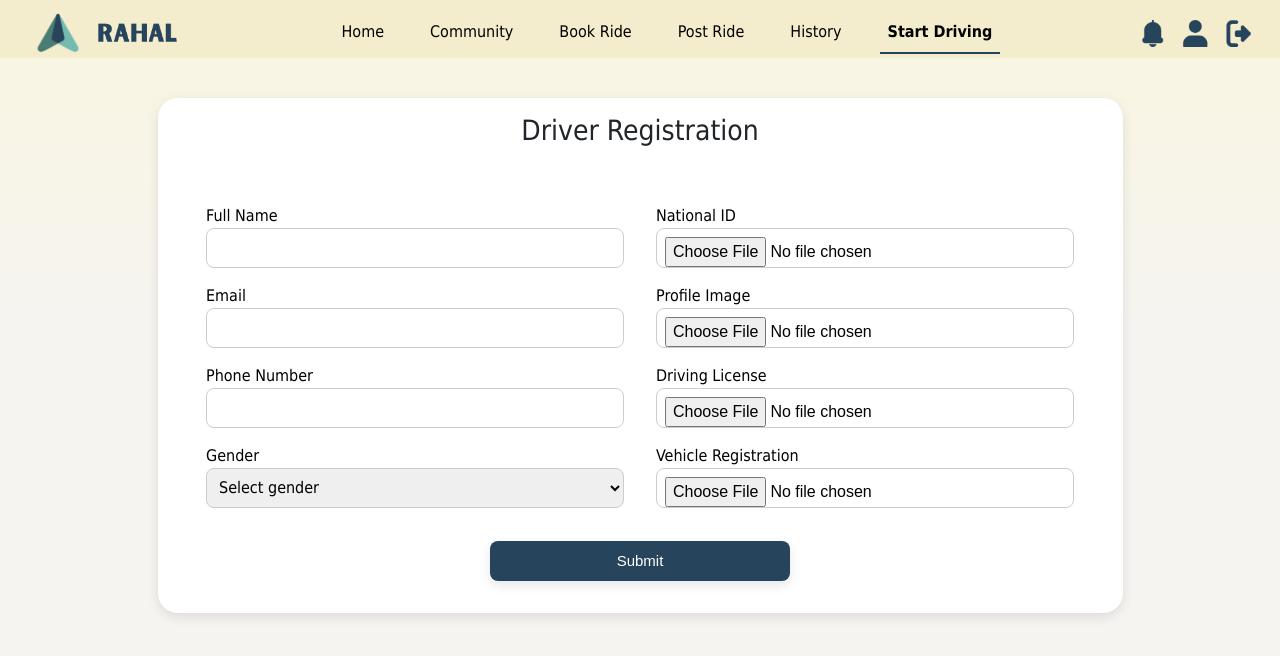
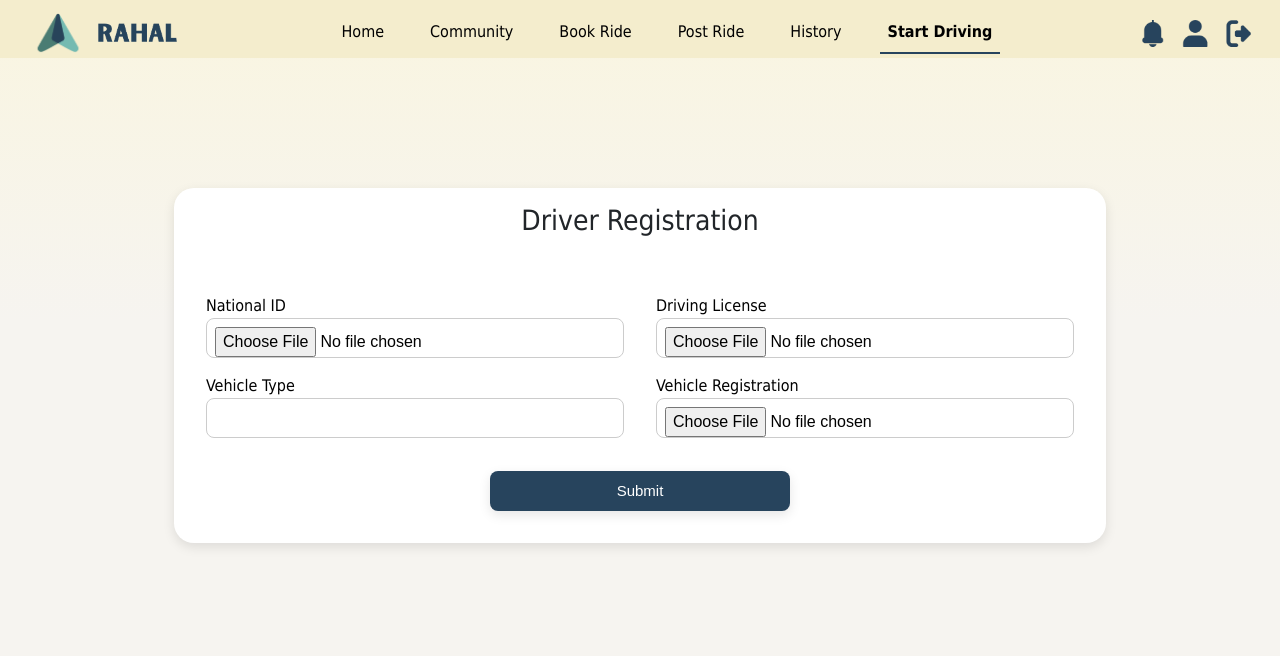
Before and after one commit to SaraEAlshayeb/rahal, a React (Create React App) app: page /driver in a window 1280 px wide. Shown: the top 656 px of the page. Built offline with nearby package versions, Linux system fonts and the light colour scheme.

Commit message:
Pushed By Lamyaa (changes for the consistency)

```diff
--- a/src/Driver.css
+++ b/src/Driver.css
@@ -14,7 +14,6 @@
 
 .driver-form-wrapper {
     padding: 1rem;
-    margin-top: 40px;
     border-radius: 20px;
     background-color: white;
     box-shadow: 0 4px 12px rgba(0, 0, 0, 0.1);
@@ -24,8 +23,19 @@
     align-items: center;
 
     width: 100%;
-    max-width: 965px; /* allow shrinking on small screens */
+    max-width: 965px;
 }
+.driver-page-container {
+    display: flex;
+    justify-content: center;
+    align-items: flex-start; /* align to top instead of center */
+    min-height: 100vh;
+    padding-top: 130px;        /* controls how far from top */
+    padding-bottom: 2rem;     /* prevents cut-off on small screens */
+    box-sizing: border-box;
+}
+
+
 
 
 .driver-form {
--- a/src/Driver.js
+++ b/src/Driver.js
@@ -48,40 +48,17 @@ function Driver() {
 
     return (
         <div className="container d-flex justify-content-center">
+
+            <div className="driver-page-container">
+
+
+
             <div className="driver-form-wrapper w-100">
                 <h3 className="text-center mb-4">Driver Registration</h3>
                 <form onSubmit={handleSubmit} className="driver-form">
                     <div className="driver-column">
-                        <div>
-                            <label htmlFor="fullName" className="driver-label">Full Name</label>
-                            <input id="fullName" type="text" className="driver-input" value={formData.fullName} onChange={handleChange} />
-                            {errors.fullName && <small className="text-danger">{errors.fullName}</small>}
-                        </div>
 
-                        <div>
-                            <label htmlFor="email" className="driver-label">Email</label>
-                            <input id="email" type="email" className="driver-input" value={formData.email} onChange={handleChange} />
-                            {errors.email && <small className="text-danger">{errors.email}</small>}
-                        </div>
 
-                        <div>
-                            <label htmlFor="phone" className="driver-label">Phone Number</label>
-                            <input id="phone" type="tel" className="driver-input" value={formData.phone} onChange={handleChange} />
-                            {errors.phone && <small className="text-danger">{errors.phone}</small>}
-                        </div>
-
-                        <div>
-                            <label htmlFor="gender" className="driver-label">Gender</label>
-                            <select id="gender" className="driver-select" value={formData.gender} onChange={handleChange}>
-                                <option value="" disabled>Select gender</option>
-                                <option value="male">Male</option>
-                                <option value="female">Female</option>
-                            </select>
-                            {errors.gender && <small className="text-danger">{errors.gender}</small>}
-                        </div>
-                    </div>
-
-                    <div className="driver-column">
                         <div>
                             <label htmlFor="idCard" className="driver-label">National ID</label>
                             <input id="idCard" type="file" className="driver-input" accept="image/*" onChange={handleChange} />
@@ -89,10 +66,22 @@ function Driver() {
                         </div>
 
                         <div>
-                            <label htmlFor="profileImage" className="driver-label">Profile Image</label>
-                            <input id="profileImage" type="file" className="driver-input" accept="image/*" onChange={handleChange} />
-                            {errors.profileImage && <small className="text-danger">{errors.profileImage}</small>}
+                            <label htmlFor="phone" className="driver-label">Vehicle Type</label>
+                            <input id="phone" type="tel" className="driver-input" value={formData.phone} onChange={handleChange} />
+                            {errors.phone && <small className="text-danger">{errors.phone}</small>}
                         </div>
+
+
+
+
+
+
+                    </div>
+
+                    <div className="driver-column">
+
+
+
 
                         <div>
                             <label htmlFor="license" className="driver-label">Driving License</label>
@@ -105,6 +94,8 @@ function Driver() {
                             <input id="vehicleReg" type="file" className="driver-input" accept="image/*" onChange={handleChange} />
                             {errors.vehicleReg && <small className="text-danger">{errors.vehicleReg}</small>}
                         </div>
+
+
                     </div>
 
                     <div style={{ width: '100%', display: 'flex', justifyContent: 'center' }}>
@@ -112,6 +103,7 @@ function Driver() {
                     </div>
                 </form>
             </div>
+            </div>
         </div>
     );
 }
--- a/src/Post.css
+++ b/src/Post.css
@@ -151,3 +151,14 @@ h2 {
       margin-top: 20px;
     }
   }
+
+.additional-grid {
+    display: grid;
+    grid-template-columns: 1fr 1fr;
+    gap: 1rem;
+}
+.two-column-grid {
+    display: grid;
+    grid-template-columns: 1fr 1fr;
+    gap: 1rem;
+}
--- a/src/PostRide.js
+++ b/src/PostRide.js
@@ -1,4 +1,4 @@
-import React, { useState } from 'react';
+import React, { useEffect, useState } from 'react';
 import './Post.css';
 import Verified from './Verified.js';
 import { useNavigate } from 'react-router-dom';
@@ -10,6 +10,14 @@ const saudiCities = [
   ];
 
 function PostRide(){
+    /*const [communityOptions, setCommunityOptions] = useState([]);
+    useEffect(() => {
+        fetch('http://localhost:5000/api/communities/options')
+            .then(res => res.json())
+            .then(data => setCommunityOptions(data))
+            .catch(err => console.error("Failed to load communities", err));
+    }, []);*/
+
     const [rideData, setRideData] = useState({
         from: '',
         to: '',
@@ -17,7 +25,11 @@ function PostRide(){
         time: '',
         vehicleType: '',
         seatCapacity: '',
+        price: '',
+        preferredCommunity: '',
+        notes: '',
     });
+
     const navigate = useNavigate();
 
     const handleChange = (e) => {
@@ -96,6 +108,8 @@ function PostRide(){
                         />
                     </div>
                 </div>
+
+                <h2>Vehicle Details</h2>
                 <div className="form-container">
                     <div className="vehicle-grid">
                         <label className="form-label">Vehicle Type:</label>
@@ -122,6 +136,35 @@ function PostRide(){
                     </div>
                 </div>
 
+                <h2>Ride Preferences</h2>
+                <div className="form-container">
+                    <div className="vehicle-grid">
+                        <label className="form-label">Price (SAR) :</label>
+                        <input
+                            type="text"
+                            name="price"
+                            value={rideData.vehicleType}
+                            onChange={handleChange}
+                            placeholder="e.g. 50 "
+                            className="form-input"
+                        />
+
+                        <label className="form-label">Preferred Communities: </label>
+                        <select
+                            name="preferredCommunity"
+                            value={rideData.preferredCommunity || ''}
+                            onChange={handleChange}
+                            className="form-input"
+                        >
+                            <option value="">Select</option>
+                            // here goes the backend data
+                        </select>
+
+                    </div>
+                </div>
+
+
+
                 <button
                     onClick={handleSubmit}
                 className="submit-button"
```
